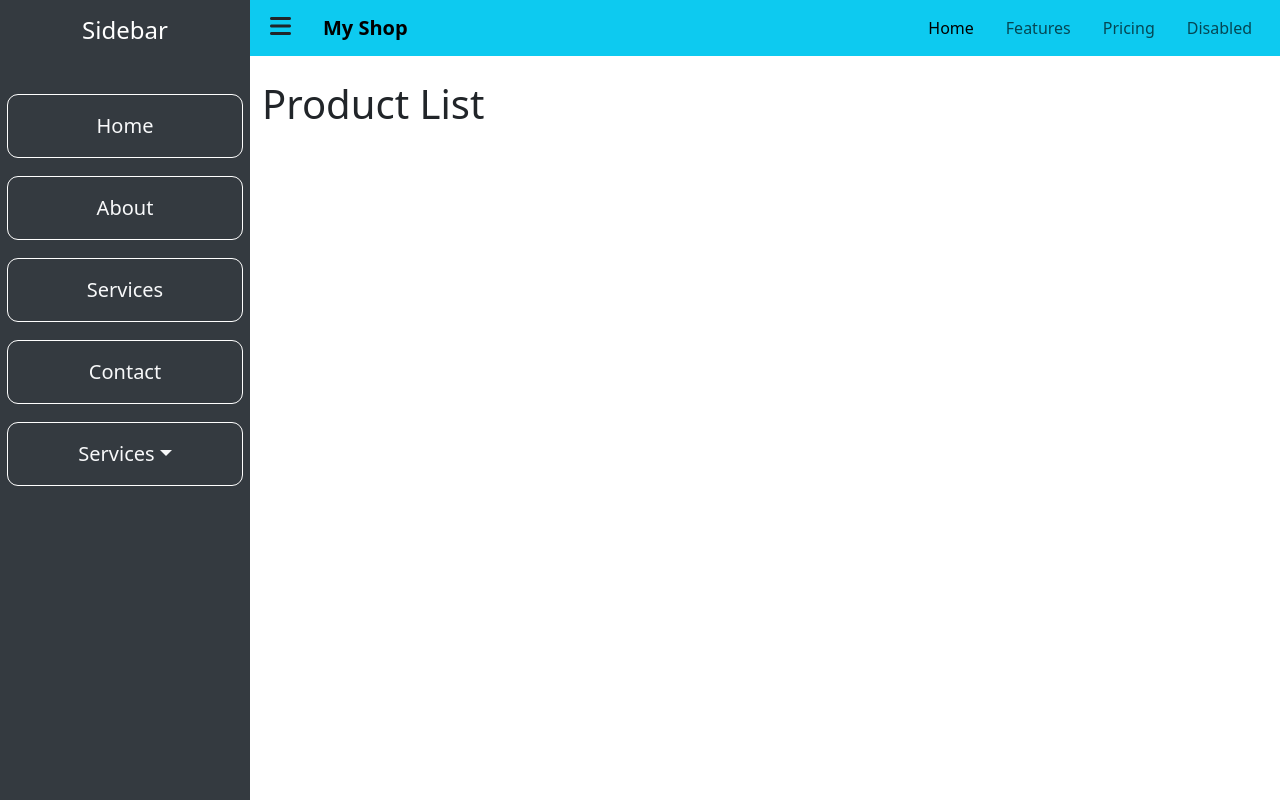
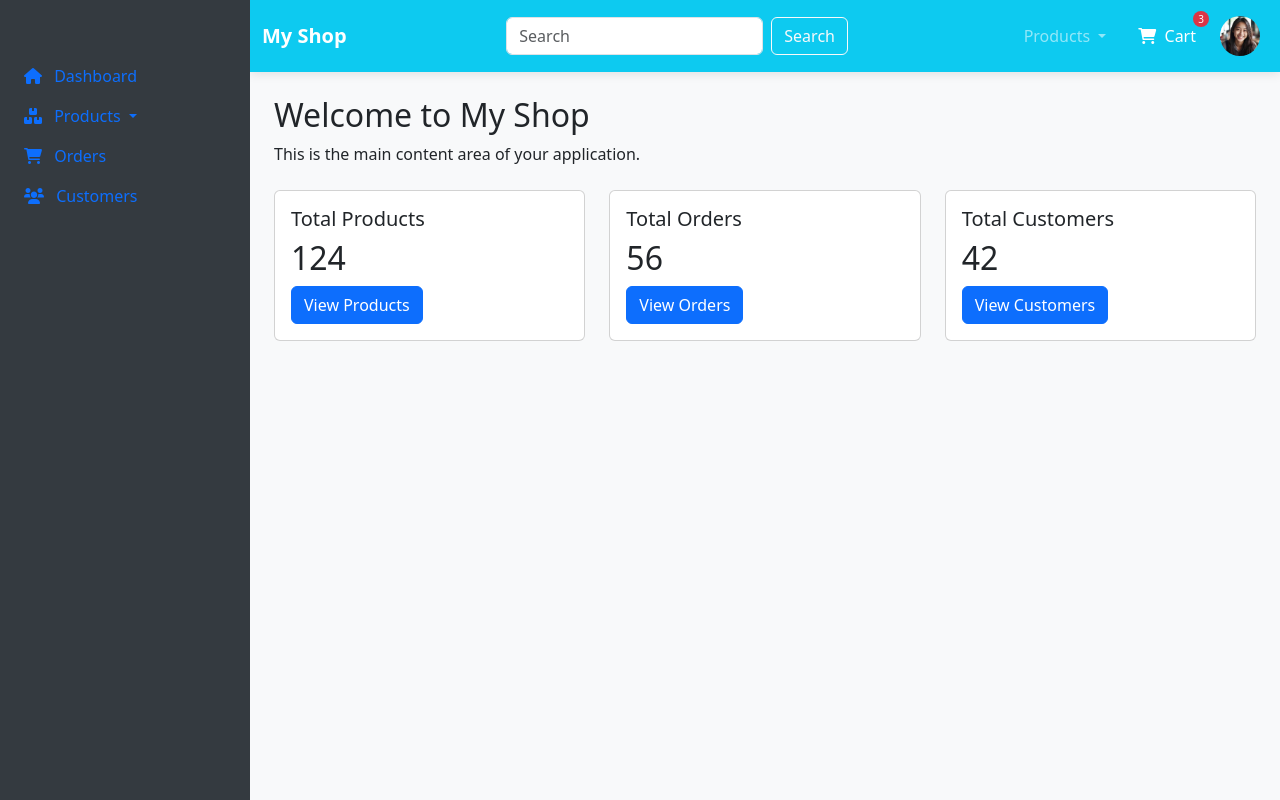
Before and after one commit to ZawHein-programmar/template, a PHP site: page /user/index1.php in a window 1280 px wide. Run offline with PHP 8.4, Linux system fonts and the light colour scheme.

Commit message:
UI design is done

```diff
--- a/home.php
+++ b/home.php
@@ -1,6 +1,6 @@
 <?php require_once("./auth/checkAuth.php");
 if ($user['role'] == 1) {
-    header("location:./index.php");
+    header("location:./user/index.php");
 } elseif ($user['role'] == 2) {
     header("location:./admin/index.php");
 }
--- a/index.php
+++ b/index.php
@@ -1,7 +1,7 @@
-<?php require_once 'layout/header1.php'; ?>
+<?php include_once('layout/header1.php'); ?>
 
 <div class="container-fluid mt-4">
     <h1>Product List</h1>
 </div>
 
-<?php require_once 'layout/footer1.php'; ?>
+<?php include_once('layout/footer1.php'); ?>
--- /dev/null
+++ b/user/index1.php
@@ -0,0 +1,345 @@
+<!DOCTYPE html>
+<html lang="en">
+
+<head>
+    <meta charset="UTF-8">
+    <meta name="viewport" content="width=device-width, initial-scale=1.0">
+    <title>My Shop</title>
+    <link rel="stylesheet" href="https://cdn.jsdelivr.net/npm/bootstrap@5.3.0-alpha3/dist/css/bootstrap.min.css">
+    <link href="https://cdnjs.cloudflare.com/ajax/libs/font-awesome/6.0.0-beta3/css/all.min.css" rel="stylesheet">
+    <style>
+        /* Sidebar styles */
+        .sidebar {
+            width: 250px;
+            height: 100vh;
+            position: fixed;
+            left: 0;
+            top: 0;
+            background-color: #343a40;
+            color: white;
+            transition: all 0.3s;
+            z-index: 1000;
+            padding-top: 56px;
+            /* Height of navbar */
+        }
+
+        .sidebar.hide {
+            left: -250px;
+        }
+
+        .sidebar-backdrop {
+            position: fixed;
+            top: 0;
+            left: 0;
+            width: 100%;
+            height: 100%;
+            background-color: rgba(0, 0, 0, 0.5);
+            z-index: 999;
+            display: none;
+        }
+
+        .sidebar-backdrop.active {
+            display: block;
+        }
+
+        .sidebar.show-mobile {
+            left: 0;
+        }
+
+        .content {
+            min-height: 100vh;
+            transition: all 0.3s;
+            background-color: #f8f9fa;
+            /* Default background color */
+        }
+
+        .content.full {
+            margin-left: 0;
+        }
+
+        /* Navbar styles */
+        .navbar {
+            box-shadow: 0 2px 10px rgba(0, 0, 0, 0.1);
+        }
+
+        .search-container {
+            background-color: #f8f9fa;
+            padding: 10px 0;
+        }
+
+        .desktop-search {
+            max-width: 500px;
+            margin: 0 auto;
+        }
+
+        /* Cart badge styles */
+        .cart-icon-container {
+            position: relative;
+            display: inline-block;
+        }
+
+        .cart-badge {
+            position: absolute;
+            top: -5px;
+            right: -5px;
+            font-size: 10px;
+            background-color: #dc3545;
+            color: white;
+            border-radius: 50%;
+            width: 16px;
+            height: 16px;
+            display: flex;
+            align-items: center;
+            justify-content: center;
+        }
+
+        #profileDropdown::after,
+        #productDropdown::after {
+            display: none;
+        }
+
+        /* Responsive adjustments */
+        @media (max-width: 767.98px) {
+            .sidebar {
+                left: -250px;
+            }
+
+            .desktop-nav-items,
+            .desktop-nav-items-one,
+            .desktop-search {
+                display: none;
+            }
+
+            .content {
+                margin-left: 0;
+            }
+        }
+
+        @media (min-width: 768px) {
+
+            .mobile-nav-items,
+            .mobile-search {
+                display: none;
+            }
+
+            .content {
+                margin-left: 250px;
+            }
+        }
+
+        /* Fix for bg-info typo and make it responsive */
+        .bg-custom {
+            background-color: #0dcaf0 !important;
+            /* Bootstrap's info color */
+        }
+
+        @media (max-width: 588px) {
+            .bg-custom {
+                background-color: #0dcaf0 !important;
+                /* Keep same color but ensure it works */
+            }
+
+            .navbar-brand {
+                font-size: 1.2rem !important;
+            }
+
+            .profile-image {
+                width: 40px !important;
+                height: 40px !important;
+            }
+        }
+
+        /* Sidebar navigation styles */
+        .sidebarNavBar .dropdown-menu {
+            background-color: #495057;
+        }
+
+        .sidebarNavBar .dropdown-item {
+            color: rgba(255, 255, 255, 0.8);
+        }
+
+        .sidebarNavBar .dropdown-item:hover {
+            background-color: #6c757d;
+            color: white;
+        }
+    </style>
+</head>
+
+<body>
+    <!-- Sidebar Backdrop -->
+    <div class="sidebar-backdrop" id="sidebarBackdrop"></div>
+
+    <!-- Sidebar -->
+    <div class="sidebar" id="sidebar">
+        <div class="sidebarNavBar">
+            <ul class="nav flex-column px-2">
+                <li class="nav-item">
+                    <a class="nav-link active" href="#">
+                        <i class="fas fa-home me-2"></i> Dashboard
+                    </a>
+                </li>
+                <li class="nav-item dropdown">
+                    <a class="nav-link dropdown-toggle" href="#" id="sidebarProductsDropdown" role="button" data-bs-toggle="dropdown">
+                        <i class="fas fa-boxes me-2"></i> Products
+                    </a>
+                    <ul class="dropdown-menu" aria-labelledby="sidebarProductsDropdown">
+                        <li><a class="dropdown-item" href="../admin/add_branch_product.php">Add Product in Branch</a></li>
+                        <li><a class="dropdown-item" href="../admin/branch_product_list.php">Product in Branch List</a></li>
+                    </ul>
+                </li>
+                <li class="nav-item">
+                    <a class="nav-link" href="#">
+                        <i class="fas fa-shopping-cart me-2"></i> Orders
+                    </a>
+                </li>
+                <li class="nav-item">
+                    <a class="nav-link" href="#">
+                        <i class="fas fa-users me-2"></i> Customers
+                    </a>
+                </li>
+            </ul>
+        </div>
+    </div>
+
+    <!-- Main Content -->
+    <div class="content" id="content">
+        <nav class="navbar navbar-expand-lg bg-custom navbar-dark">
+            <div class="container-fluid">
+                <div class="d-flex align-items-center">
+                    <button class="btn btn-link text-white me-2 d-lg-none" id="toggleIcon">
+                        <i class="fas fa-bars"></i>
+                    </button>
+                    <h3 class="navbar-brand m-0"><b>My Shop</b></h3>
+                </div>
+
+                <div class="desktop-search">
+                    <form class="d-flex w-100">
+                        <input class="form-control me-2" type="search" placeholder="Search">
+                        <button class="btn btn-outline-light" type="submit">Search</button>
+                    </form>
+                </div>
+
+                <div class="desktop-nav-items-one d-flex align-items-center">
+                    <ul class="navbar-nav align-items-center">
+                        <li class="nav-item dropdown mx-2">
+                            <a class="nav-link dropdown-toggle" href="#" id="navbarDropdown" role="button" data-bs-toggle="dropdown">
+                                Products
+                            </a>
+                            <ul class="dropdown-menu dropdown-menu-end mt-2" aria-labelledby="navbarDropdown">
+                                <li><a class="dropdown-item" href="../admin/add_branch_product.php">Add Product in Branch</a></li>
+                                <li><a class="dropdown-item" href="../admin/branch_product_list.php">Product in Branch List</a></li>
+                            </ul>
+                        </li>
+                    </ul>
+                </div>
+
+                <div class="desktop-nav-items d-flex align-items-center">
+                    <ul class="navbar-nav align-items-center">
+                        <li class="nav-item mx-2">
+                            <a href="#" class="nav-link text-white cart-icon-container">
+                                <i class="fas fa-shopping-cart me-1"></i> Cart
+                                <span class="cart-badge">3</span>
+                            </a>
+                        </li>
+
+                        <li class="nav-item dropdown">
+                            <a class="nav-link dropdown-toggle" href="#" id="profileDropdown" role="button" data-bs-toggle="dropdown">
+                                <img src="../assets/userProfile/profile.jpg" class="rounded-circle profile-image" style="width: 40px; height: 40px;" alt="Profile">
+                            </a>
+                            <ul class="dropdown-menu dropdown-menu-end mt-2" aria-labelledby="profileDropdown">
+                                <li><a class="dropdown-item" href="./user/profile.php">Profile</a></li>
+                                <li>
+                                    <button class="dropdown-item" type="submit" name="logout">Logout</button>
+                                </li>
+                            </ul>
+                        </li>
+                    </ul>
+                </div>
+            </div>
+        </nav>
+
+        <div class="search-container mobile-search">
+            <div class="container-fluid">
+                <form class="d-flex w-100">
+                    <input class="form-control me-2" type="search" placeholder="Search">
+                    <button class="btn btn-outline-dark" type="submit">Search</button>
+                </form>
+            </div>
+        </div>
+
+        <!-- Page Content -->
+        <div class="container-fluid p-4">
+            <h2>Welcome to My Shop</h2>
+            <p>This is the main content area of your application.</p>
+
+            <!-- Example cards -->
+            <div class="row mt-4">
+                <div class="col-md-4 mb-4">
+                    <div class="card">
+                        <div class="card-body">
+                            <h5 class="card-title">Total Products</h5>
+                            <h2 class="card-text">124</h2>
+                            <a href="#" class="btn btn-primary">View Products</a>
+                        </div>
+                    </div>
+                </div>
+                <div class="col-md-4 mb-4">
+                    <div class="card">
+                        <div class="card-body">
+                            <h5 class="card-title">Total Orders</h5>
+                            <h2 class="card-text">56</h2>
+                            <a href="#" class="btn btn-primary">View Orders</a>
+                        </div>
+                    </div>
+                </div>
+                <div class="col-md-4 mb-4">
+                    <div class="card">
+                        <div class="card-body">
+                            <h5 class="card-title">Total Customers</h5>
+                            <h2 class="card-text">42</h2>
+                            <a href="#" class="btn btn-primary">View Customers</a>
+                        </div>
+                    </div>
+                </div>
+            </div>
+        </div>
+    </div>
+
+    <script src="https://cdn.jsdelivr.net/npm/bootstrap@5.3.0-alpha3/dist/js/bootstrap.bundle.min.js"></script>
+    <script>
+        const toggleIcon = document.getElementById('toggleIcon');
+        const sidebar = document.getElementById('sidebar');
+        const content = document.getElementById('content');
+        const sidebarBackdrop = document.getElementById('sidebarBackdrop');
+
+        function toggleSidebar() {
+            if (window.innerWidth <= 768) {
+                sidebar.classList.toggle('show-mobile');
+                sidebarBackdrop.classList.toggle('active');
+            } else {
+                sidebar.classList.toggle('hide');
+                content.classList.toggle('full');
+            }
+        }
+
+        toggleIcon.addEventListener('click', toggleSidebar);
+
+        sidebarBackdrop.addEventListener('click', () => {
+            if (window.innerWidth <= 768) {
+                sidebar.classList.remove('show-mobile');
+                sidebarBackdrop.classList.remove('active');
+            }
+        });
+
+        window.addEventListener('resize', () => {
+            if (window.innerWidth > 768) {
+                sidebar.classList.remove('show-mobile');
+                sidebarBackdrop.classList.remove('active');
+                sidebar.classList.remove('hide');
+                content.classList.remove('full');
+            }
+        });
+    </script>
+</body>
+
+</html>
```
Also changed, not shown: layout/header1.php (+17 -2 lines), layout/navbar1.php (+35 -5 lines), login.php (+36 -2 lines), user/index.php (added, +172 -0 lines), userLayout/navbar.php (added, +84 -0 lines), assets/userProfile/profile.jpg (added).
